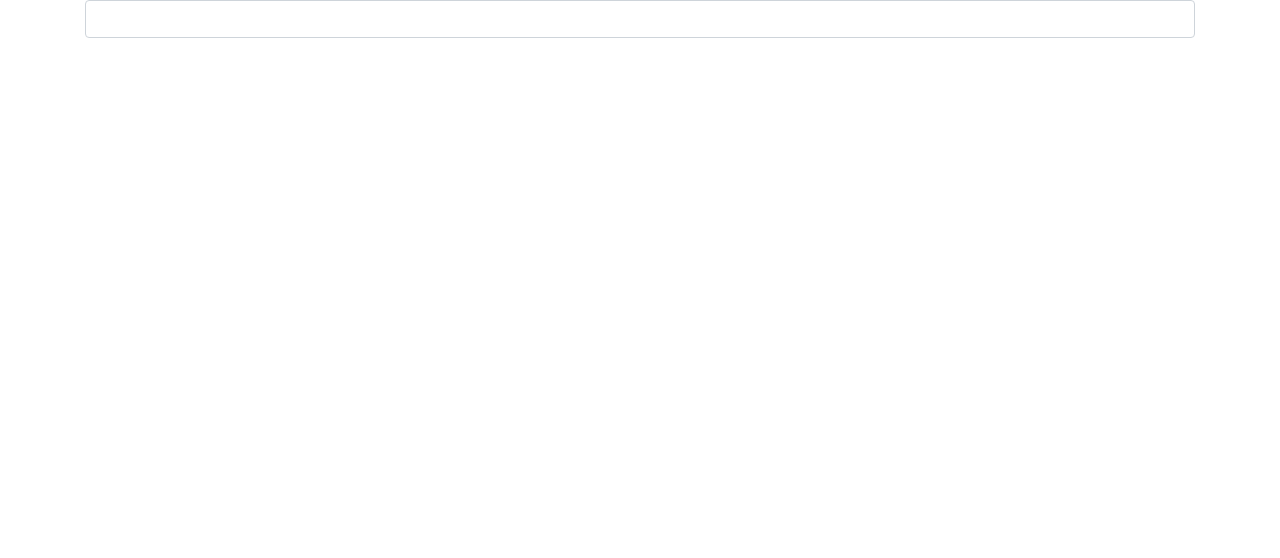
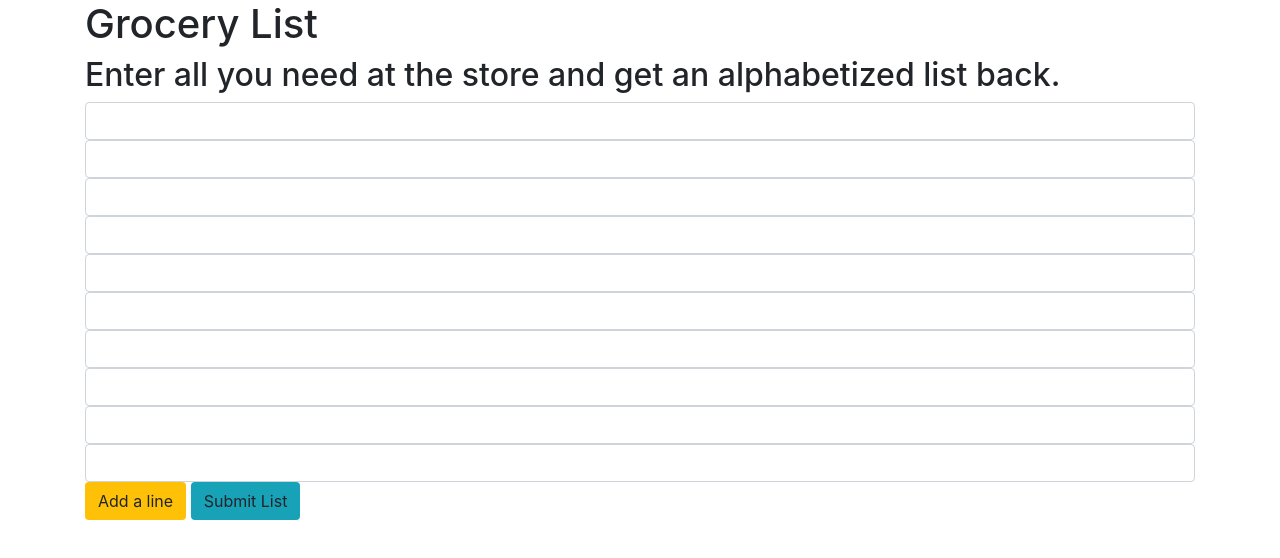
Before and after one commit to mmanchee/jsGroceries, a plain HTML site: page index.html in a window 1280 px wide. Drawn offline with Linux system fonts and the light colour scheme.

Commit message:
add html structure to project
co-authored-by: Grant Eadie <grantleadie@gmail.com>

```diff
--- a/index.html
+++ b/index.html
@@ -11,10 +11,23 @@
 </head>
 <body>
   <div class="container">
+    <h1>Grocery List</h1>
+    <h2>Enter all you need at the store and get an alphabetized list back.</h2>
     <form id="grocery-list">
       <div class="from-group">
         <input id="item1" class="form-control" type="text">
+        <input id="item2" class="form-control" type="text">
+        <input id="item3" class="form-control" type="text">
+        <input id="item4" class="form-control" type="text">
+        <input id="item5" class="form-control" type="text">
+        <input id="item6" class="form-control" type="text">
+        <input id="item7" class="form-control" type="text">
+        <input id="item8" class="form-control" type="text">
+        <input id="item9" class="form-control" type="text">
+        <input id="item10" class="form-control" type="text">
       </div>
+      <button type="add" class="btn bg-warning">Add a line</button>
+      <button type="submit" class="btn bg-info">Submit List</button>
 
     </form>
   </div>
```
